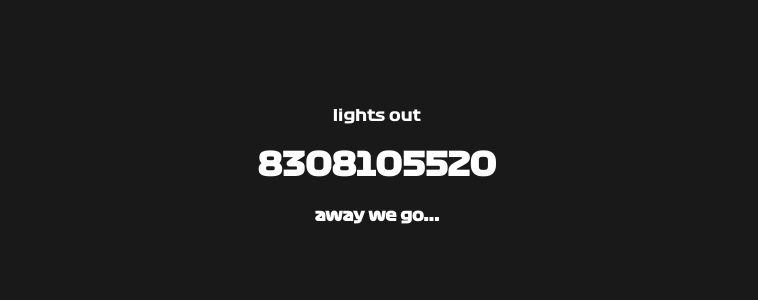
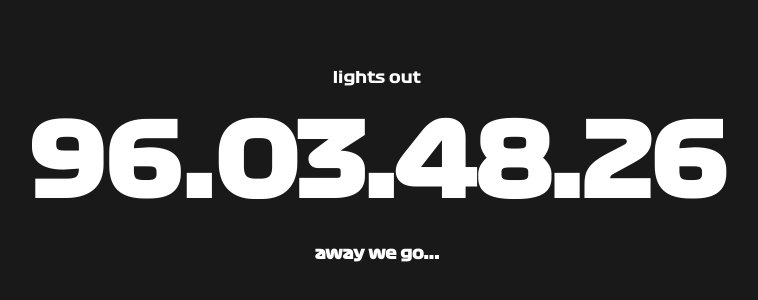
Before and after one commit to okutewonah/f1-countdown, a React (Create React App) app: page / in a window 1280 px wide. Shown: the part 232-532 px from the top of the page, without its empty margins (263-1021 px from the left). Built offline with nearby package versions, Linux system fonts and the light colour scheme; a web font is replaced by a local one.

Commit message:
updated timer functionality

```diff
--- a/public/index.html
+++ b/public/index.html
@@ -7,7 +7,7 @@
     <meta name="theme-color" content="#000000" />
     <meta
       name="description"
-      content="Web site created using create-react-app"
+      content="Counter till next lights out..."
     />
     <link rel="apple-touch-icon" href="%PUBLIC_URL%/logo192.png" />
     <link href="https://blogfonts.com/css/aWQ9MTUxNTEzJnN1Yj01MTMmYz1mJnR0Zj1Gb3JtdWxhMS1Cb2xkX3dlYl8wLnR0ZiZuPWZvcm11bGExLWRpc3BsYXktYm9sZA/Formula1 Display Bold.ttf" rel="stylesheet" type="text/css"/>
@@ -25,7 +25,7 @@
       work correctly both with client-side routing and a non-root public URL.
       Learn how to configure a non-root public URL by running `npm run build`.
     -->
-    <title>React App</title>
+    <title>F1 - Australian GP</title>
   </head>
   <body>
     <noscript>You need to enable JavaScript to run this app.</noscript>
--- a/src/components/Counter/index.js
+++ b/src/components/Counter/index.js
@@ -1,4 +1,5 @@
 import React from 'react';
+import Timer from '../Timer';
 
 const Counter = props => {
 
@@ -18,18 +19,18 @@ const Counter = props => {
   React.useEffect(() => {
     const interval = setInterval(() => {
       updateLightsOut()
-    }, 1);
+    }, 1000);
 
     return () => {
       clearInterval(interval);
     }
-  }, [])
+  })
 
   return (
     <div>
       <p>lights out</p>
-      <h1>
-        {data}
+      <h1 style={{fontSize: "100px", margin: "0px"}}>
+        <Timer time={data}/>
       </h1>
       <h4>away we go...</h4>
     </div>
--- /dev/null
+++ b/src/components/Timer/index.js
@@ -0,0 +1,21 @@
+import React from 'react';
+
+const Timer = props => {
+
+  const days = Math.floor(props.time / 86400000);
+  const hours = Math.floor((props.time - (86400000 * days))  / 3600000);
+  const minutes = Math.floor((props.time - (86400000 * days) - (3600000 * hours))  / 60000);
+  const seconds = Math.floor((props.time - (86400000 * days) - (3600000 * hours) - (60000 * minutes))  / 1000)
+
+  const extractTwoDigitNumber = (value) => {
+    return value < 10 ? `0${value}` : value;
+  }
+
+  return (
+    <div>
+      {`${extractTwoDigitNumber(days)}:${extractTwoDigitNumber(hours)}:${extractTwoDigitNumber(minutes)}:${extractTwoDigitNumber(seconds)}`}
+    </div>
+  );
+};
+
+export default Timer;
```
Also changed, not shown: 1 other file (tests, documents, lock files or other folders).
